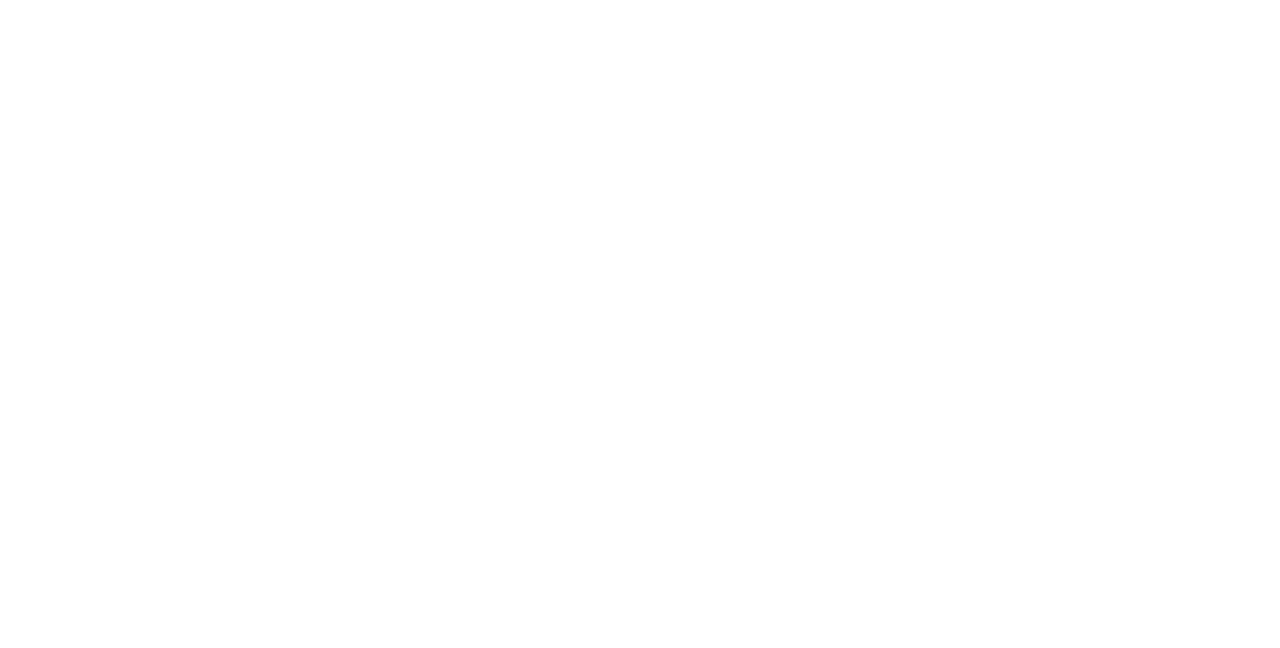
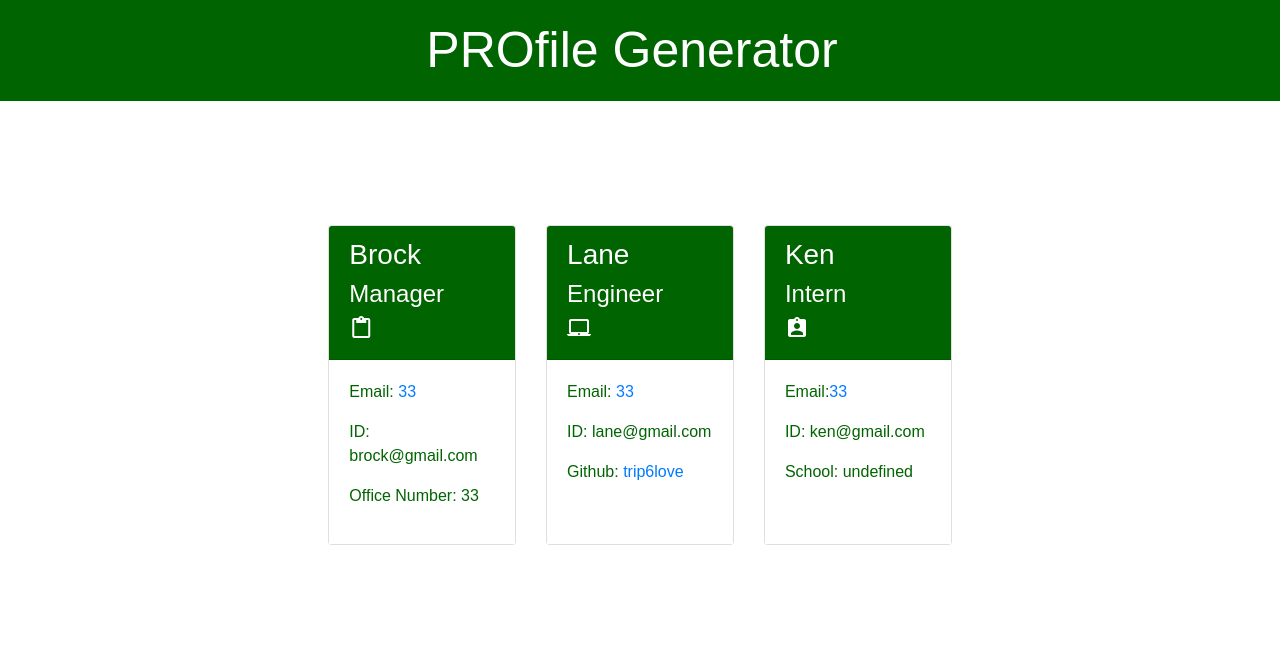
Before and after one commit to trip6love/PROfile-Generator, a website: page dist/index.html in a window 1280 px wide. Drawn offline with nearby package versions, Linux system fonts and the light colour scheme.

Commit message:
updated read me

```diff
--- a/dist/index.html
+++ b/dist/index.html
@@ -0,0 +1,73 @@
+
+  <!DOCTYPE html>
+  <html lang="en">
+  <head>
+      <meta charset="UTF-8">
+      <meta name="viewport" content="width=device-width, initial-scale=1.0">
+      <title>PROfile Generator</title>
+      <link href="https://fonts.googleapis.com/css?family=Public+Sans:300i,300,500&display=swap" rel="stylesheet">
+      <link rel="stylesheet" href="https://stackpath.bootstrapcdn.com/bootstrap/4.5.0/css/bootstrap.min.css" integrity="sha384-9aIt2nRpC12Uk9gS9baDl411NQApFmC26EwAOH8WgZl5MYYxFfc+NcPb1dKGj7Sk" crossorigin="anonymous">
+      <link href="https://fonts.googleapis.com/icon?family=Material+Icons" rel="stylesheet">
+      <link rel="stylesheet" href="style.css">
+  </head>
+  <body>
+      <header>
+          <nav class="navbar" id="navbar">
+              <span class="navbar-brand mb-0 h1 w-100 text-center" id="navbar-text">PROfile Generator</span>
+          </nav>
+      </header>
+      <main>
+          <div class="container">
+              <div class="row justify-content-center" id="team-cards">
+                  <!--Team Cards-->
+
+    <div class="col-4 mt-4">
+        <div class="card h-100">
+            <div class="card-header">
+                <h3>Brock</h3>
+                <h4>Manager</h4><i class="material-icons">content_paste</i>
+            </div>
+            <div class="card-body">
+                <p class="email">Email: <a href="mailto:33">33</a></p>
+                <p class="id">ID: brock@gmail.com</p>
+                <p class="office">Office Number: 33</p>
+            </div>
+        </div>
+    </div>
+
+    <div class="col-4 mt-4">
+        <div class="card h-100">
+            <div class="card-header">
+                <h3>Lane</h3>
+                <h4>Engineer</h4><i class="material-icons">laptop_mac</i>
+            </div>
+            <div class="card-body">
+                <p class="email">Email: <a href="mailto:33">33</a></p>
+                <p class="id">ID: lane@gmail.com</p>
+                <p class="github">Github: <a href="https://github.com/trip6love">trip6love</a></p>
+            </div>
+        </div>
+    </div>
+
+    <div class="col-4 mt-4">
+        <div class="card h-100">
+            <div class="card-header">
+                <h3>Ken</h3>
+                <h4>Intern</h4><i class="material-icons">assignment_ind</i>
+            </div>
+            <div class="card-body">
+                <p class="email">Email:<a href="mailto:33">33</a></p>
+                <p class="id">ID: ken@gmail.com</p>
+                <p class="school">School: undefined</p>
+            </div>
+    </div>
+
+              </div>
+          </div>
+      </main>
+
+  </body>
+  <script src="https://code.jquery.com/jquery-3.5.1.slim.min.js" integrity="sha384-DfXdz2htPH0lsSSs5nCTpuj/zy4C+OGpamoFVy38MVBnE+IbbVYUew+OrCXaRkfj" crossorigin="anonymous"></script>
+  <script src="https://cdn.jsdelivr.net/npm/popper.js@1.16.0/dist/umd/popper.min.js" integrity="sha384-Q6E9RHvbIyZFJoft+2mJbHaEWldlvI9IOYy5n3zV9zzTtmI3UksdQRVvoxMfooAo" crossorigin="anonymous"></script>
+  <script src="https://stackpath.bootstrapcdn.com/bootstrap/4.5.0/js/bootstrap.min.js" integrity="sha384-OgVRvuATP1z7JjHLkuOU7Xw704+h835Lr+6QL9UvYjZE3Ipu6Tp75j7Bh/kR0JKI" crossorigin="anonymous"></script>
+  </html>
```
Also changed, not shown: README.md.
